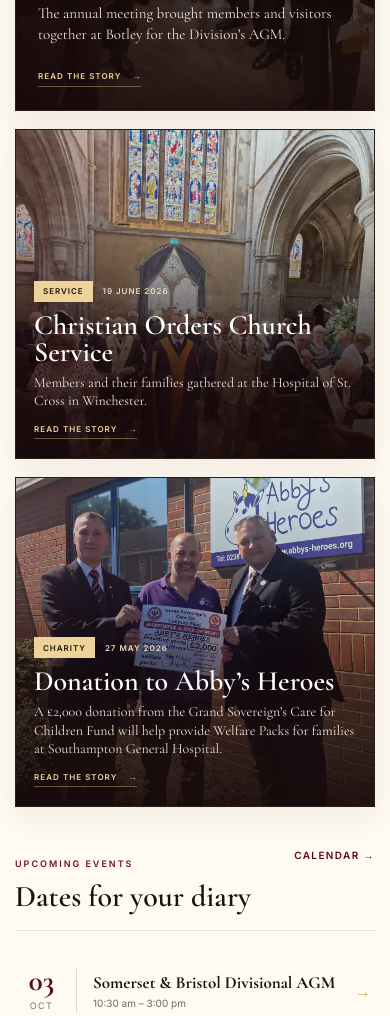
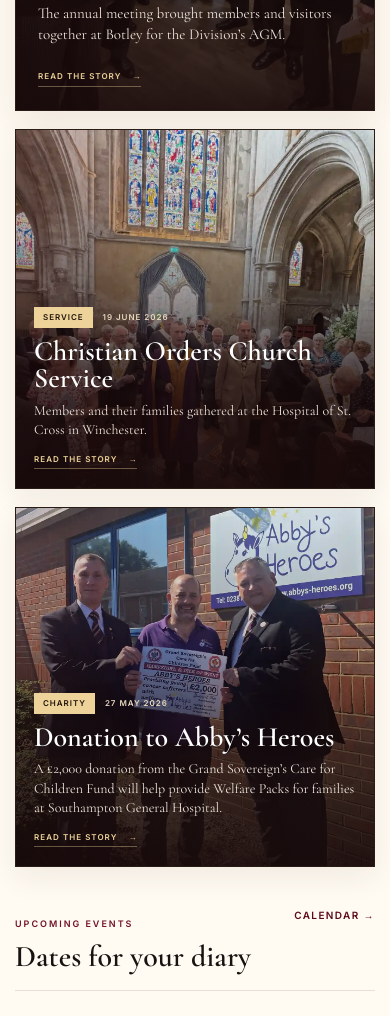
Before and after one commit to legacyinteractive/rcc-hants-iow, a website: page public/index.html in a window 390 px wide. Shown: the part 3153-4169 px from the top of the page. Drawn offline with nearby package versions, Linux system fonts and the light colour scheme.

Commit message:
Make supporting news stories square full-photo cards

```diff
--- a/public/styles.css
+++ b/public/styles.css
@@ -615,8 +615,9 @@ img { display: block; max-width: 100%; }
 }
 .news-layout {
   display: grid;
-  grid-template-columns: minmax(0,1.38fr) minmax(280px,.82fr);
+  grid-template-columns: minmax(0,2fr) minmax(280px,1fr);
   gap: 18px;
+  align-items: stretch;
 }
 .news-lead {
   position: relative;
@@ -713,12 +714,14 @@ img { display: block; max-width: 100%; }
 }
 .news-stack {
   display: grid;
-  grid-template-rows: repeat(2,minmax(0,1fr));
+  grid-template-rows: auto auto;
   gap: 18px;
+  align-content: start;
 }
 .news-side-card {
   position: relative;
-  min-height: 218px;
+  aspect-ratio: 1 / 1;
+  min-height: 0;
   overflow: hidden;
   background: #231814;
   border: 1px solid rgba(83,61,35,.12);
@@ -755,7 +758,7 @@ img { display: block; max-width: 100%; }
   display: flex;
   flex-direction: column;
   align-items: flex-start;
-  padding: 22px 20px 20px;
+  padding: 24px 22px 22px;
   color: white;
 }
 .news-side-card .news-meta {
@@ -767,18 +770,18 @@ img { display: block; max-width: 100%; }
   border-color: transparent;
 }
 .news-side-copy h3 {
-  margin: 0 0 7px;
+  margin: 0 0 9px;
   font-family: var(--serif);
-  font-size: 25px;
-  line-height: .98;
+  font-size: clamp(26px, 2.15vw, 32px);
+  line-height: .96;
   font-weight: 600;
   color: white;
 }
 .news-side-copy p {
-  margin: 0 0 13px;
+  margin: 0 0 15px;
   font-family: var(--serif);
-  font-size: 13px;
-  line-height: 1.35;
+  font-size: 13.5px;
+  line-height: 1.38;
   color: #eee5da;
 }
 .news-side-copy a {
@@ -1089,13 +1092,22 @@ img { display: block; max-width: 100%; }
   .news-intro { font-size: 15px; }
   .news-all-link { padding: 4px 0 8px; }
   .news-layout { grid-template-columns: 1fr; }
-  .news-lead { min-height: 390px; }
+  .news-lead {
+    aspect-ratio: 1 / 1;
+    min-height: 0;
+  }
   .news-lead-content { padding: 24px 22px 23px; }
   .news-lead h3 { font-size: 34px; }
   .news-lead p { font-size: 15px; }
-  .news-stack { grid-template-rows: none; }
-  .news-side-card { min-height: 320px; }
-  .news-side-copy { padding: 22px 20px 20px; }
+  .news-stack {
+    grid-template-columns: 1fr;
+    grid-template-rows: none;
+  }
+  .news-side-card {
+    aspect-ratio: 1 / 1;
+    min-height: 0;
+  }
+  .news-side-copy { padding: 24px 22px 22px; }
   .news-side-copy h3 { font-size: 30px; }
   .news-side-copy p { font-size: 14px; }
   .section-heading.compact h2 { font-size: 30px; }
@@ -1122,9 +1134,15 @@ img { display: block; max-width: 100%; }
   .button { width: 100%; }
   .hero-actions .text-link { width: auto; }
   .news-heading h2 { font-size: 33px; }
-  .news-lead { min-height: 360px; }
+  .news-lead {
+    aspect-ratio: 1 / 1;
+    min-height: 0;
+  }
   .news-lead h3 { font-size: 31px; }
-  .news-side-card { min-height: 330px; }
+  .news-side-card {
+    aspect-ratio: 1 / 1;
+    min-height: 0;
+  }
   .news-side-copy { padding: 21px 18px 19px; }
   .news-side-copy h3 { font-size: 28px; }
 }
```
